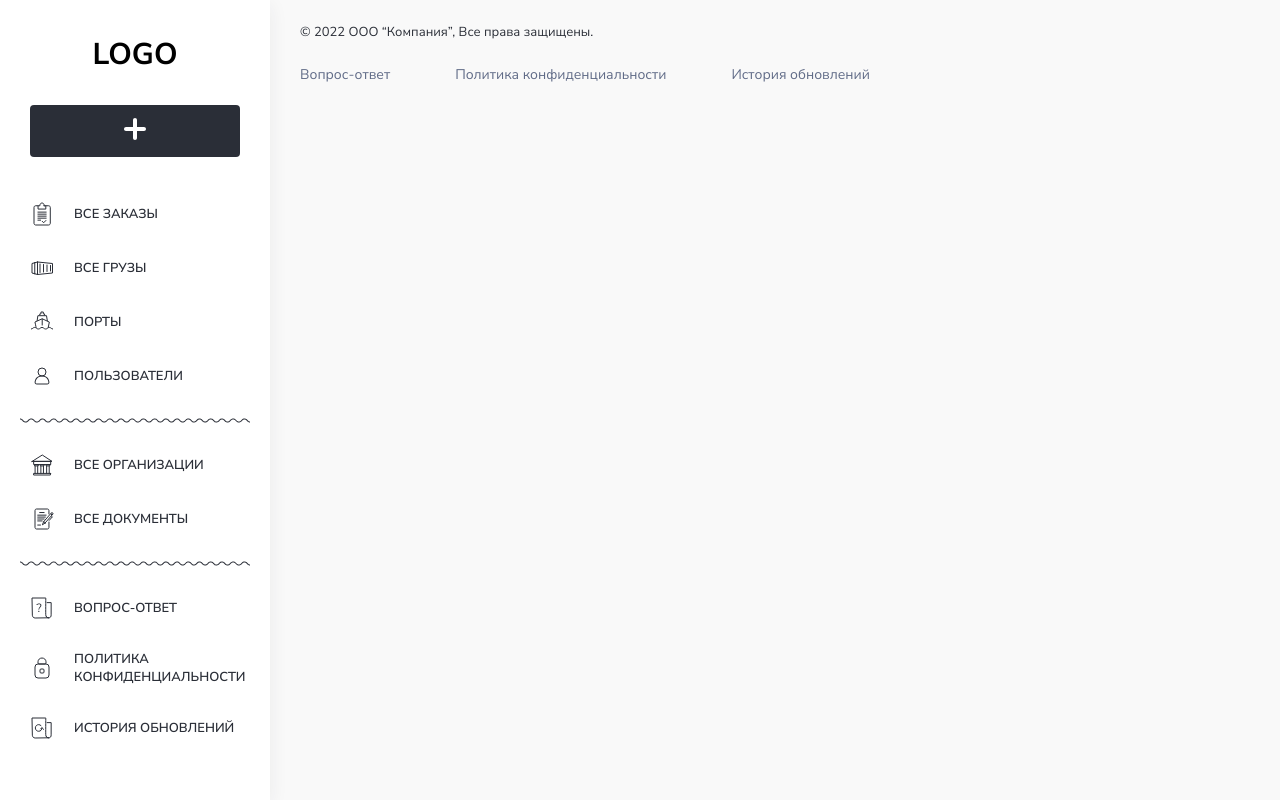
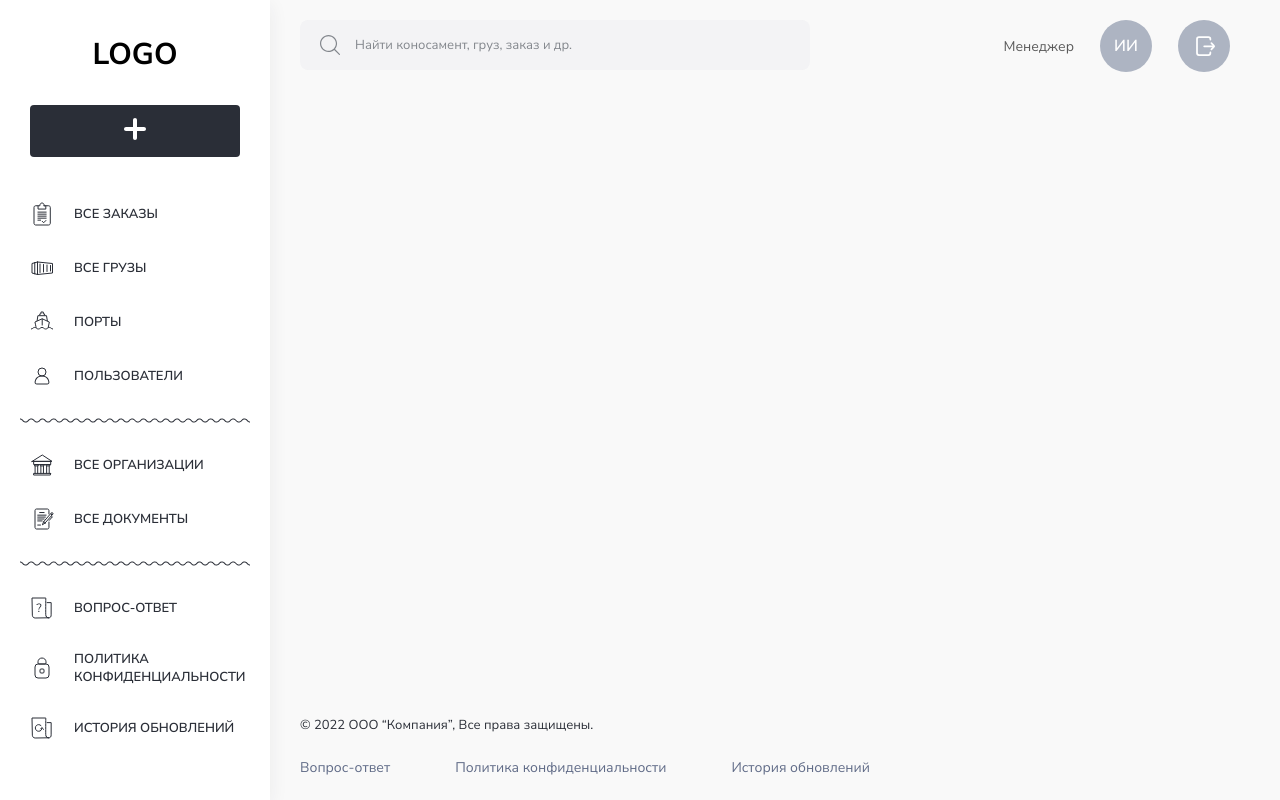
Before and after one commit to NoNameGeorge/test-react-cargo-info, a React app: page / in a window 1280 px wide. Built offline with nearby package versions, Linux system fonts and the light colour scheme.

Commit message:
Add header

```diff
--- /dev/null
+++ b/src/components/cargo/index.ts
@@ -0,0 +1 @@
+export { default as List } from './list/List'
--- /dev/null
+++ b/src/components/cargo/list/List.tsx
@@ -0,0 +1,13 @@
+import React, { FC } from 'react';
+
+import classes from './List.module.scss'
+
+const List: FC = () => {
+    return (
+        <div>
+
+        </div>
+    );
+};
+
+export default List;
--- a/src/components/common/Header.module.scss
+++ b/src/components/common/Header.module.scss
@@ -0,0 +1,74 @@
+.wrapper {
+    display: flex;
+    align-items: start;
+    justify-content: space-between;
+    .inputWrapper {
+        position: relative;
+        width: 100%;
+        margin-right: 20px;
+        > svg {
+            position: absolute;
+            width: 20px;
+            height: 20px;
+            top: 50%;
+            transform: translateY(-50%);
+            left: 20px;
+        }
+        > input {
+            background: #f3f3f5;
+            border-radius: 8px;
+            max-width: 510px;
+            width: 100%;
+            border: 0;
+            padding: 16px 10px 16px 55px;
+            font-size: 13px;
+            line-height: 18px;
+            color: #82868c;
+            &::placeholder {
+                font-size: 13px;
+                line-height: 18px;
+                color: #82868c;
+            }
+        }
+    }
+    .buttonWrapper {
+        display: flex;
+        align-items: center;
+        > * {
+            margin-right: 26px;
+            &:last-child {
+                margin-right: 0;
+            }
+        }
+        > span {
+            font-size: 14px;
+            line-height: 21px;
+            color: #5a5a5a;
+            display: inline-block;
+        }
+        .circleButton {
+            width: 52px;
+            height: 52px;
+            display: flex;
+            align-items: center;
+            justify-content: center;
+            background: #adb4c2;
+            border-radius: 50%;
+            border: 0;
+            cursor: pointer;
+            transition: ease 0.5s;
+            font-weight: 600;
+            font-size: 16px;
+            line-height: 22px;
+            color: #ffffff;
+            &:hover {
+                background: #858993;
+                transition: ease 0.5s;
+            }
+            > svg {
+                width: 24px;
+                height: 24px;
+            }
+        }
+    }
+}
--- a/src/components/common/Header.tsx
+++ b/src/components/common/Header.tsx
@@ -1,13 +1,44 @@
-import React, { FC } from 'react';
+import React, { FC } from 'react'
 
 import classes from './Header.module.scss'
 
 const Header: FC = () => {
     return (
-        <div>
+        <div className={classes.wrapper}>
+            <div className={classes.inputWrapper}>
+                <svg
+                    width='20'
+                    height='20'
+                    viewBox='0 0 20 20'
+                    fill='none'
+                    xmlns='http://www.w3.org/2000/svg'
+                >
+                    <path
+                        d='M19.827 18.98L14.9656 14.1197C16.2697 12.6208 17.0592 10.6652 17.0592 8.52772C17.0592 3.82262 13.2313 0 8.52961 0C3.82346 0 0 3.82705 0 8.52772C0 13.2284 3.8279 17.0554 8.52961 17.0554C10.6676 17.0554 12.6236 16.2661 14.1229 14.9623L18.9843 19.8226C19.0996 19.9379 19.2548 20 19.4056 20C19.5564 20 19.7117 19.9423 19.827 19.8226C20.0577 19.592 20.0577 19.2106 19.827 18.98ZM1.19317 8.52772C1.19317 4.48337 4.48436 1.19734 8.52517 1.19734C12.5704 1.19734 15.8572 4.4878 15.8572 8.52772C15.8572 12.5676 12.5704 15.8625 8.52517 15.8625C4.48436 15.8625 1.19317 12.5721 1.19317 8.52772Z'
+                        fill='#82868C'
+                    />
+                </svg>
+                <input
+                    type='text'
+                    placeholder='Найти коносамент, груз, заказ и др.'
+                />
+            </div>
 
+            <div className={classes.buttonWrapper}>
+                <span>Менеджер</span>
+                <button className={classes.circleButton}>
+                    ИИ
+                </button>
+                <button className={classes.circleButton}>
+                    <svg width="24" height="24" viewBox="0 0 24 24" fill="none" xmlns="http://www.w3.org/2000/svg">
+                        <path d="M18.3714 5.57143V5C18.3714 3.89543 17.476 3 16.3714 3H7C5.89543 3 5 3.89543 5 5V19C5 20.1046 5.89543 21 7 21H16.3714C17.476 21 18.3714 20.1046 18.3714 19V18.4286" stroke="white" strokeWidth="1.75" strokeLinecap="round" />
+                        <path d="M19.4 15.3425L21.7786 12.9639C22.1691 12.5734 22.1691 11.9402 21.7786 11.5497L19.4 9.1711" stroke="white" strokeWidth="1.75" strokeLinecap="round" />
+                        <path d="M12.2 12.2568H21.4571" stroke="white" strokeWidth="1.75" strokeLinecap="round" />
+                    </svg>
+                </button>
+            </div>
         </div>
-    );
-};
+    )
+}
 
-export default Header;
+export default Header
--- a/src/pages/CargoPage.module.scss
+++ b/src/pages/CargoPage.module.scss
@@ -4,5 +4,9 @@
     grid-template-columns: minmax(200px, 270px) 1fr;
     .inner {
         padding: 20px 50px 20px 30px;
+        display: grid;
+        grid-template-rows: auto auto;
+        align-content: space-between;
+        grid-gap: 160px;
     }
 }
--- a/src/pages/CargoPage.tsx
+++ b/src/pages/CargoPage.tsx
@@ -1,5 +1,6 @@
 import { FC } from 'react'
 
+import { List } from '../components/cargo'
 import { Footer, Header } from '../components/common'
 import { SideMenu } from '../components/sideMenu'
 
@@ -10,11 +11,13 @@ const CargoPage: FC = () => {
 		<div className={classes.wrapper}>
 			<SideMenu />
 			<div className={classes.inner}>
-				<Header />
+				<div className={classes.listWrapper}>
+					<Header />
 
-
+					<List />
+				</div>
 				<Footer />
-            </div>
+			</div>
 		</div>
 	)
 }
```
Also changed, not shown: src/components/cargo/list/List.module.scss (added).
